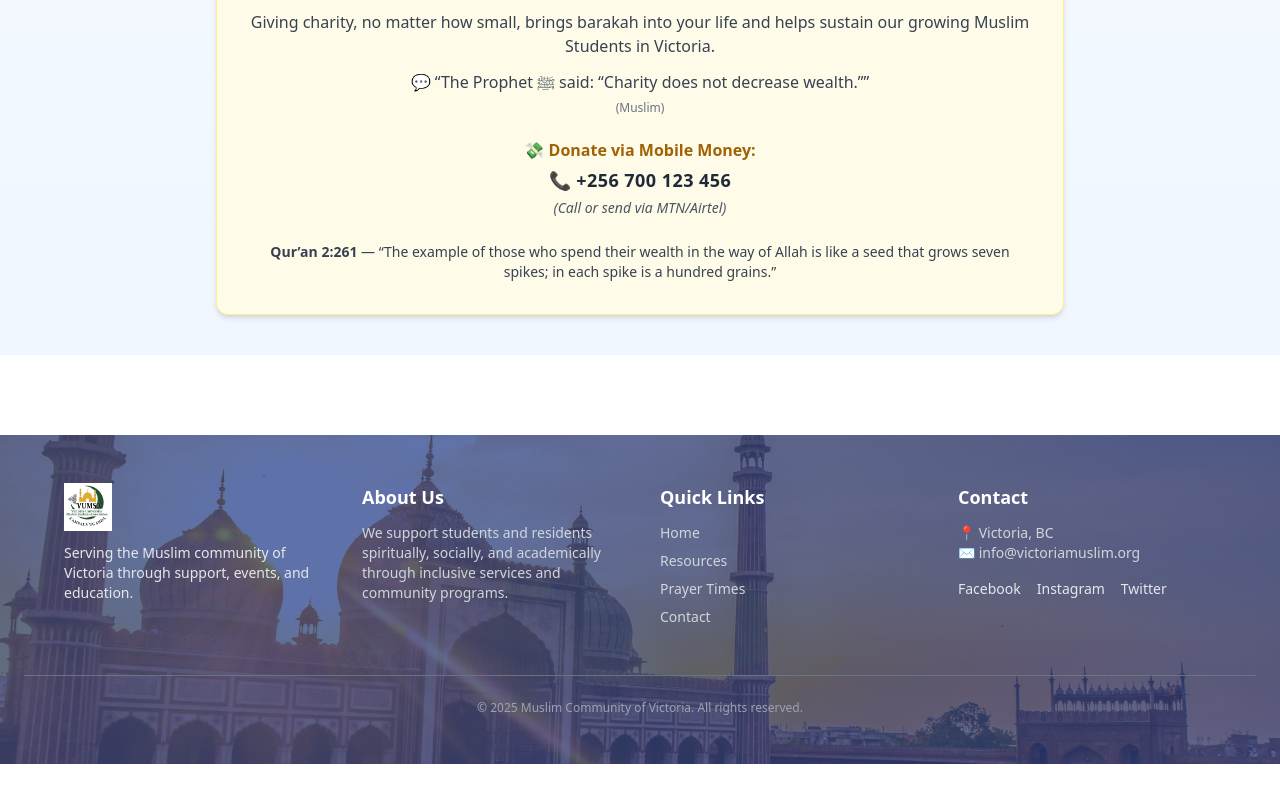
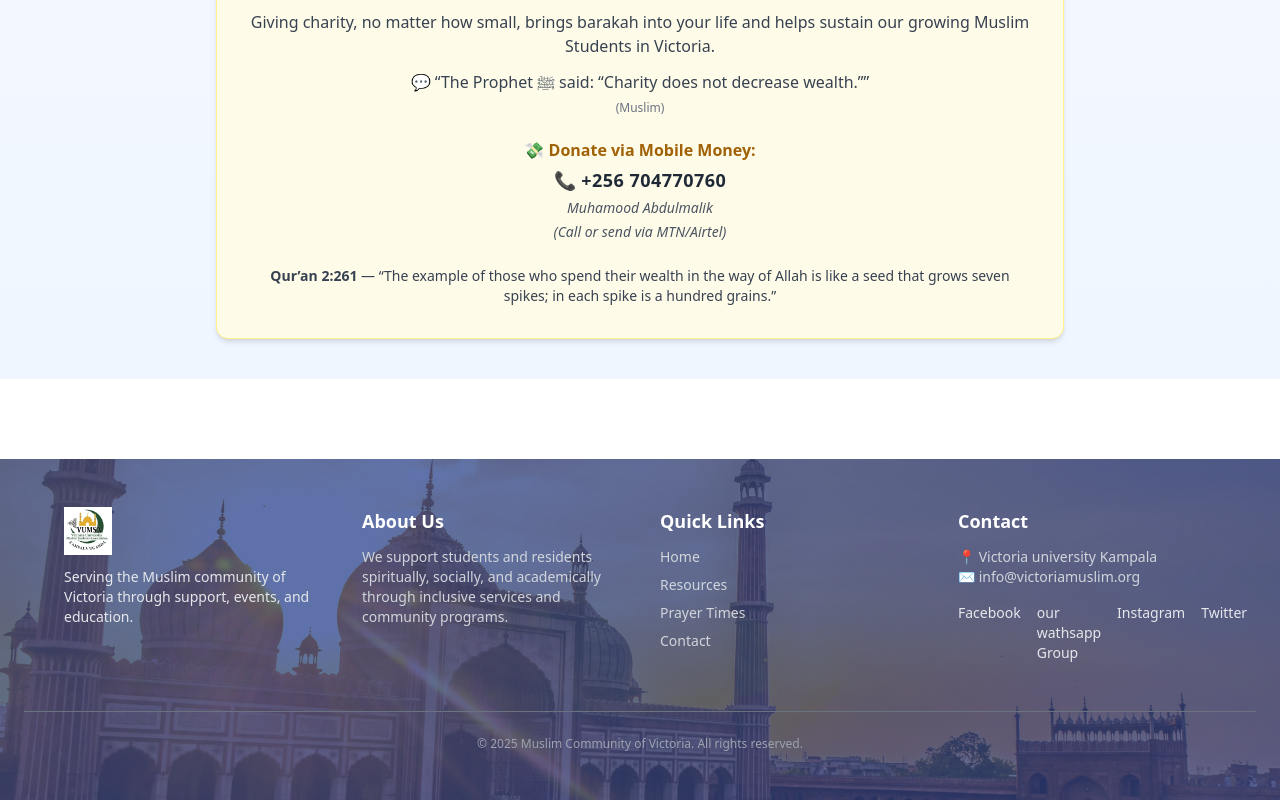
Before and after one commit to bisharr/Vu-muslim-Students, a React (Vite) app: page /events in a window 1280 px wide. Shown: the part 1191-1991 px from the top of the page. Before the commit the page ends 1955 px from the top, so only its background shows below. Built offline with nearby package versions, Linux system fonts and the light colour scheme; no server answers; the database is empty; sample sign-in values are in the browser's storage.

Commit message:
added resources

```diff
--- a/src/components/DonationInfo.jsx
+++ b/src/components/DonationInfo.jsx
@@ -22,7 +22,10 @@ const DonationInfo = () => {
             💸 Donate via Mobile Money:
           </p>
           <p className="text-lg font-bold mt-1 text-gray-800 tracking-wide">
-            📞 +256 700 123 456
+            📞 +256 704770760
+          </p>
+          <p className="text-sm text-gray-600 mt-1 italic">
+            Muhamood Abdulmalik
           </p>
           <p className="text-sm text-gray-600 mt-1 italic">
             (Call or send via MTN/Airtel)
--- a/src/components/Footer.jsx
+++ b/src/components/Footer.jsx
@@ -62,11 +62,17 @@ const Footer = () => {
           {/* Contact & Social */}
           <div>
             <h2 className="text-lg font-semibold mb-3 text-white">Contact</h2>
-            <p className="text-gray-300">📍 Victoria, BC</p>
+            <p className="text-gray-300">📍 Victoria university Kampala</p>
             <p className="text-gray-300">✉️ info@victoriamuslim.org</p>
             <div className="mt-4 flex space-x-4 text-gray-200">
               <a href="#" className="hover:text-blue-400">
                 Facebook
+              </a>
+              <a
+                href="https://chat.whatsapp.com/IKcHgiXjN4CKG9G3H3v4Jm?mode=r_c"
+                className="hover:text-blue-400"
+              >
+                our wathsapp Group
               </a>
               <a
                 href="https://www.instagram.com/bishar_abdinur/"
```
